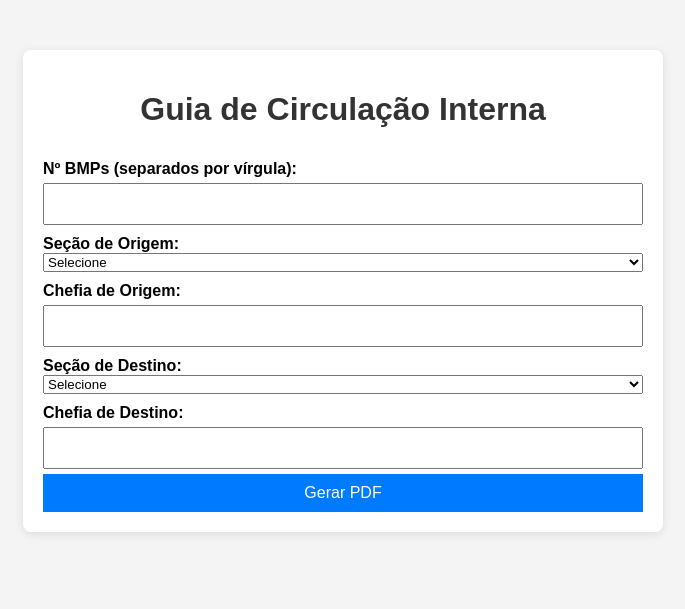
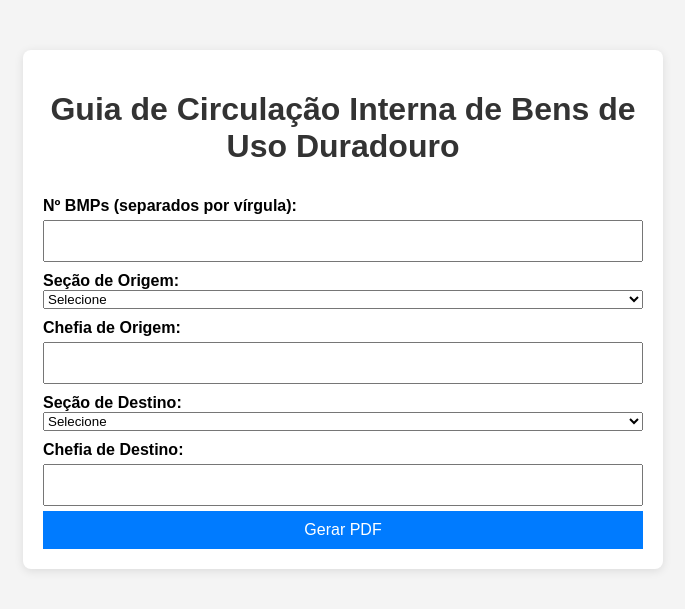
Before and after one commit to irapuanjr13/MOV-MAT-USO-DURADOURO, a Flask app: template templates/index.html in a window 1280 px wide. Shown: the top 609 px of the page, without its empty margins (297-982 px from the left). Run offline with Flask 3, Linux system fonts and the light colour scheme; the template is opened without the code that fills it, so the values that code supplies are empty; parts of the project's set-up code (start-up, migrations or seed data) failed here and were passed over.

Commit message:
Update index.html

```diff
--- a/templates/index.html
+++ b/templates/index.html
@@ -3,12 +3,12 @@
 <head>
     <meta charset="UTF-8">
     <meta name="viewport" content="width=device-width, initial-scale=1.0">
-    <title>Guia de Circulação Interna</title>
+    <title>Guia de Circulação Interna de Bens de Uso Duradouro</title>
     <link rel="stylesheet" href="{{ url_for('static', filename='style.css') }}">
 </head>
 <body>
     <div class="container">
-        <h1>Guia de Circulação Interna</h1>
+        <h1>Guia de Circulação Interna de Bens de Uso Duradouro</h1>
         {% if error %}
             <p class="error">{{ error }}</p>
         {% endif %}
```
